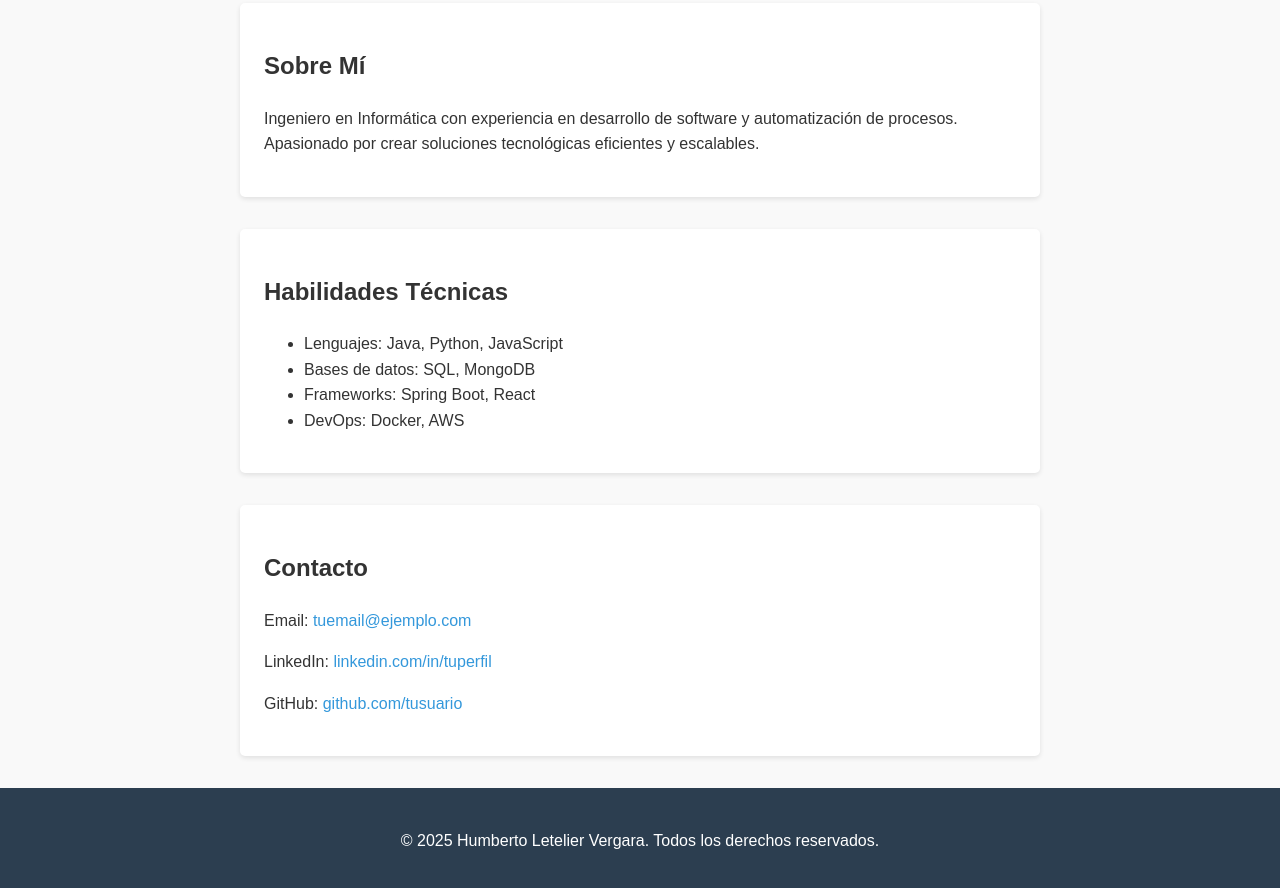
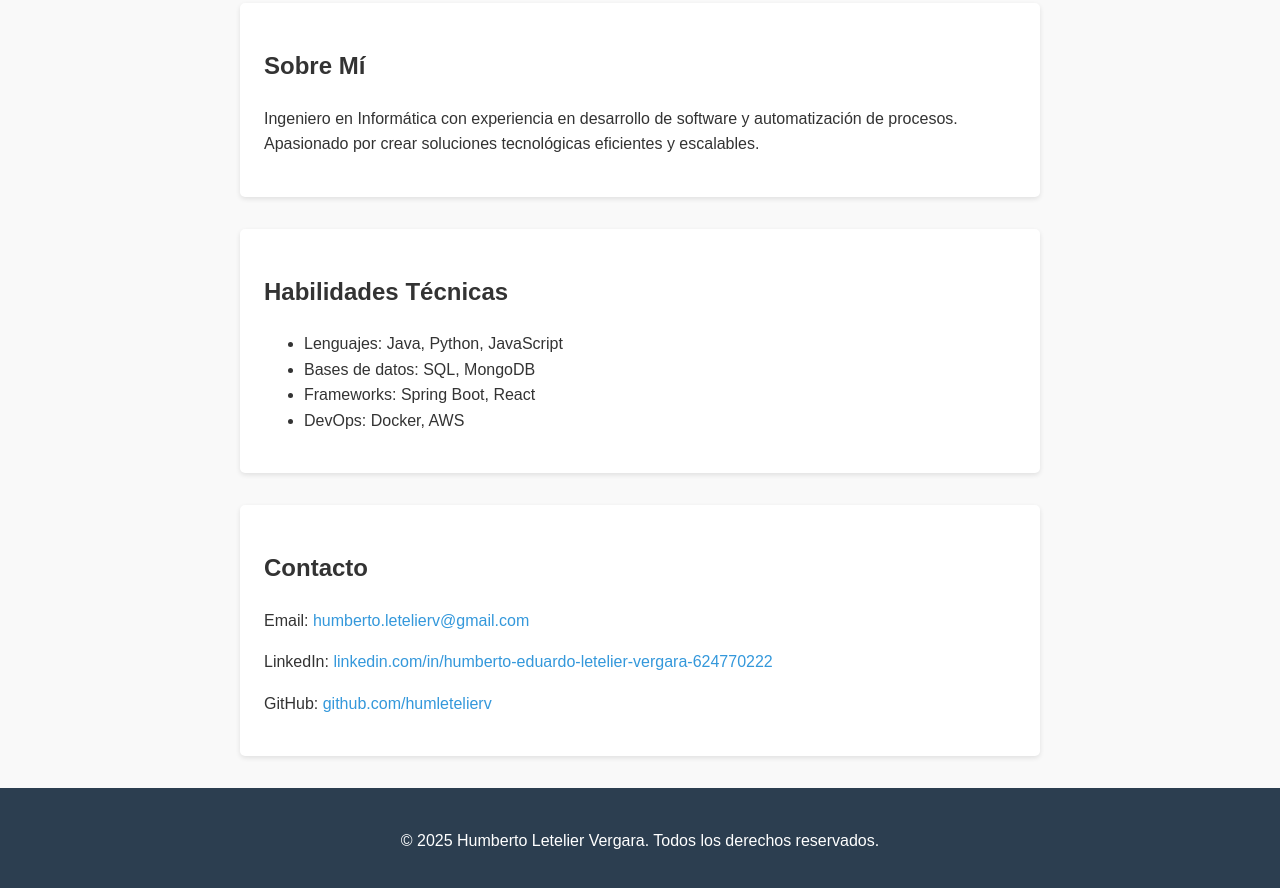
Before and after one commit to humletelierv/humletelierv.github.io, a plain HTML site: page index.html in a window 1280 px wide. Shown: the part 307-1195 px from the top of the page. Drawn offline with Linux system fonts and the light colour scheme.

Commit message:
cambio de datos

```diff
--- a/index.html
+++ b/index.html
@@ -78,9 +78,9 @@
 
         <section id="contact">
             <h2>Contacto</h2>
-            <p>Email: <a href="mailto:tuemail@ejemplo.com">tuemail@ejemplo.com</a></p>
-            <p>LinkedIn: <a href="https://linkedin.com/in/tuperfil" target="_blank">linkedin.com/in/tuperfil</a></p>
-            <p>GitHub: <a href="https://github.com/tusuario" target="_blank">github.com/tusuario</a></p>
+            <p>Email: <a href="humberto.letelierv@gmail.com">humberto.letelierv@gmail.com</a></p>
+            <p>LinkedIn: <a href="https://www.linkedin.com/in/humberto-eduardo-letelier-vergara-624770222/" target="_blank">linkedin.com/in/humberto-eduardo-letelier-vergara-624770222</a></p>
+            <p>GitHub: <a href="https://github.com/humletelierv" target="_blank">github.com/humletelierv</a></p>
         </section>
     </div>
 
```
